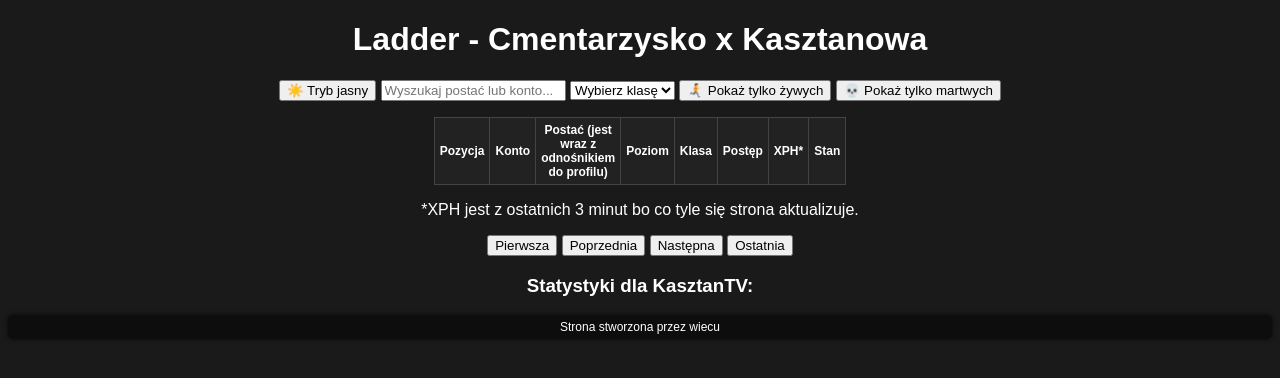
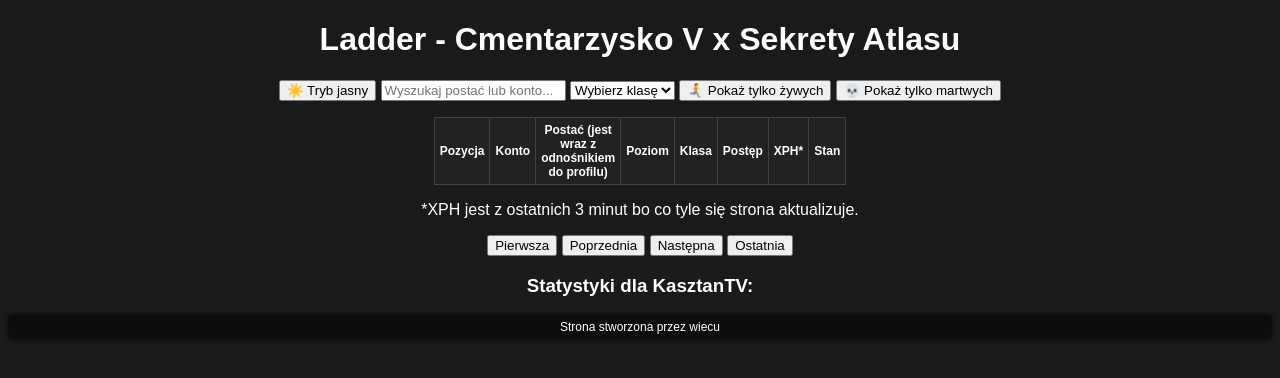
Before and after one commit to wiecu/cmentarzysko-kasztanowa, a website: page public/index.html in a window 1280 px wide. Drawn offline with Linux system fonts and the light colour scheme; no server answers.

Commit message:
Update index.html
Cmentarzysko V x Sekrety Atlasu

```diff
--- a/public/index.html
+++ b/public/index.html
@@ -74,7 +74,7 @@
     </style>
 </head>
 <body>
-    <h1>Ladder - Cmentarzysko x Kasztanowa</h1>
+    <h1>Ladder - Cmentarzysko V x Sekrety Atlasu</h1>
 
     <button id="toggleDarkMode">☀️ Tryb jasny</button>
     <input type="text" id="searchInput" placeholder="Wyszukaj postać lub konto..." />
```
